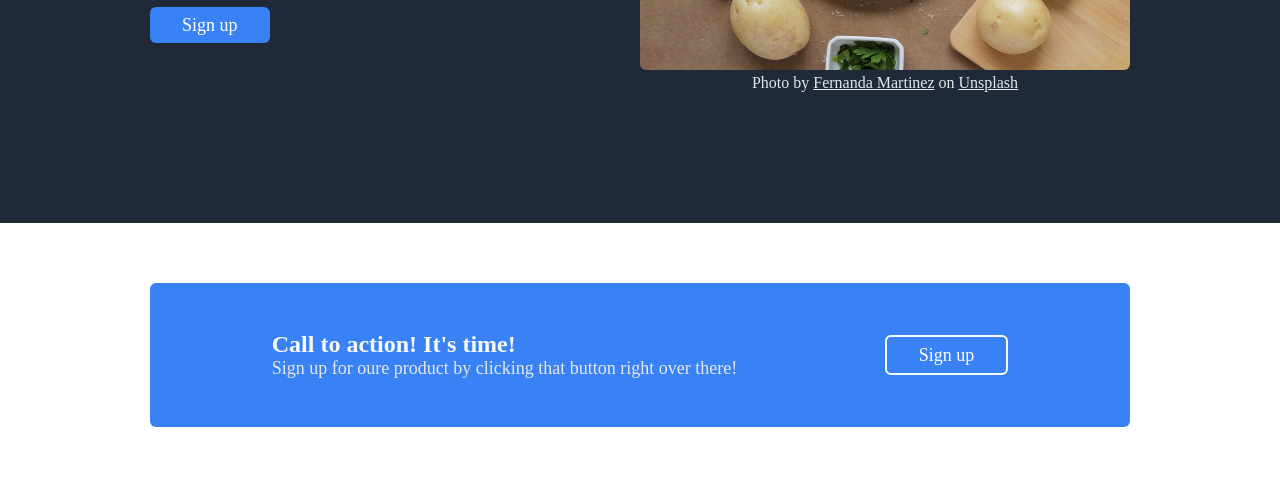
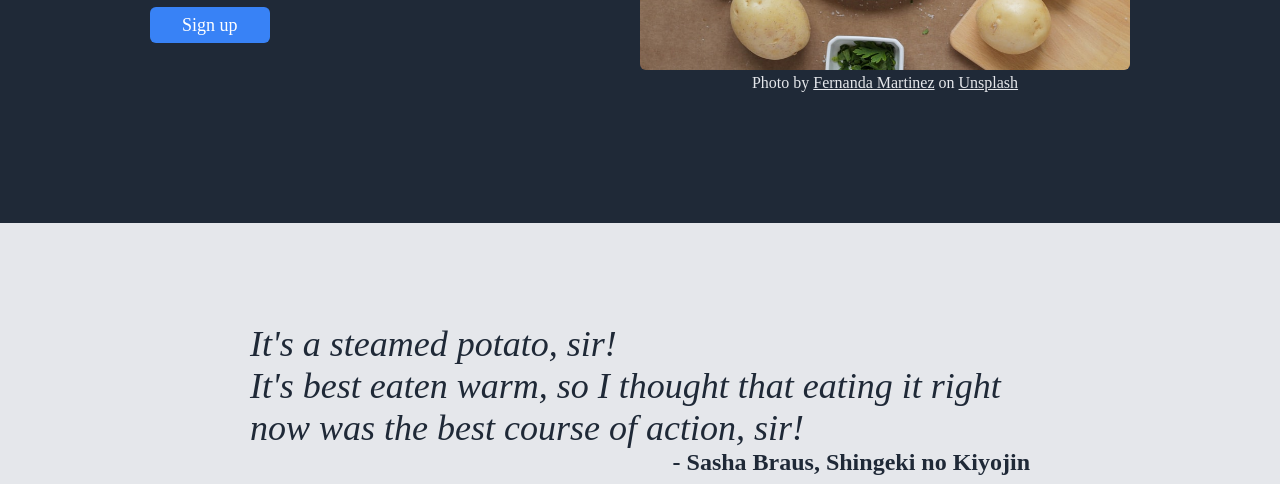
Before and after one commit to bunya017/the-odin-project, a plain HTML site: page foundations/landing-page/index.html in a window 1280 px wide. Shown: the part 417-901 px from the top of the page. Drawn offline with Linux system fonts and the light colour scheme.

Commit message:
refactor(landing-page): Add quote section

```diff
--- a/foundations/landing-page/index.html
+++ b/foundations/landing-page/index.html
@@ -33,7 +33,17 @@
     </div>
   </section>
 
-  <section style="padding: 0 150px; margin: 60px 0;">
+  <section class="quote">
+    <div style="padding: 100px;">
+      It's a steamed potato, sir!<br>
+      It's best eaten warm, so I thought that eating it right now was the best course of action, sir!
+      <div class="quoted-from">
+        - Sasha Braus, Shingeki no Kiyojin
+      </div>
+    </div>
+  </section>
+
+  <section style="padding: 0 150px; margin: 80px 0;">
     <div class="call-to-action">
       <div class="secondary-text">
         <div style="font-size: 24px; color: #f9fafb; font-weight: bold;">Call to action! It's time!</div>
--- a/foundations/landing-page/style.css
+++ b/foundations/landing-page/style.css
@@ -88,3 +88,21 @@ a {
   background-color:  #3882f6;
   justify-content: space-around;
 }
+
+.quote {
+  padding: 0 150px;
+  background-color: #e5e7eb;
+  font-size: 36px;
+  font-weight: lighter;
+  font-style: italic;
+  color: #1f2937;
+}
+
+.quoted-from {
+  display: flex;
+  color: #1f2937;
+  font-size: 24px;
+  font-weight: bold;
+  font-style: normal;
+  justify-content: flex-end;
+}
```
